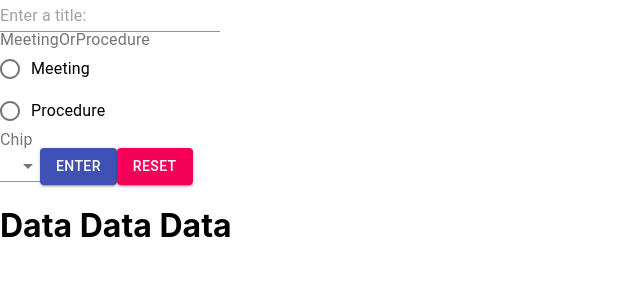
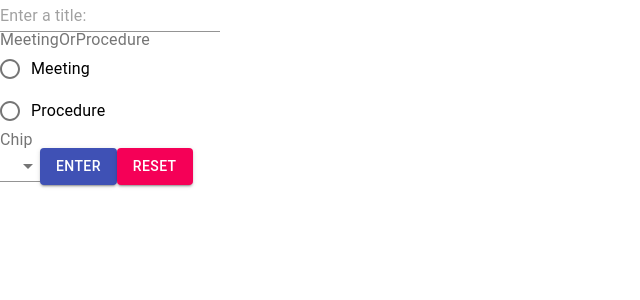
Before and after one commit to ryfranklin/employee-training-log, a React (Create React App) app: page / in a window 1280 px wide. Shown: the top 300 px of the page, without its empty margins (0-640 px from the left). Built offline with nearby package versions, Linux system fonts and the light colour scheme.

Commit message:
pass store state to data grid component

```diff
--- a/src/components/meetingProcedure/meetingProcedure.Component.jsx
+++ b/src/components/meetingProcedure/meetingProcedure.Component.jsx
@@ -1,6 +1,7 @@
 import React from 'react'
 import MeetingProcedureForm from './meetingProcedure.Form';
-import MeetingProcedureDataGrid from './meetingProcedureDataGrid.component';
+import MeetingProcedureDataGridContainer from './meetingProcedureDataGridContainer.component';
+
 class MeetingProcedure extends React.Component {
     constructor(props) {
         super(props);
@@ -9,7 +10,6 @@ class MeetingProcedure extends React.Component {
             message:"",
         }
 
-        this.callbackFunction = this.callbackFunction.bind(this);
         }
 
     callbackFunction = (childData) => {
@@ -20,8 +20,8 @@ class MeetingProcedure extends React.Component {
         return(
             <div>
                 <MeetingProcedureForm />
-                <MeetingProcedureDataGrid parentCallback = {this.callbackFunction} />
-                <p> {this.state.message} </p>
+                <MeetingProcedureDataGridContainer />
+
             </div>
 
         )
--- a/src/components/meetingProcedure/meetingProcedureDataGrid.component.jsx
+++ b/src/components/meetingProcedure/meetingProcedureDataGrid.component.jsx
@@ -1,23 +1,14 @@
 import React from 'react';
-import { connect } from 'react-redux';
 
 
-class meetingProcedureDataGrid extends React.Component {
 
-    render() {
-        return (
-
-            <div>
-                <h1>Data Data Data</h1>
-
-            </div>
-        )
-    }
+function MeetingProcedureDataGrid(props) {
+    return (
+        <div>
+            <h1>{props.employees}</h1>
+            <h1>{props.title}</h1>
+        </div>
+    )
 }
 
-
-const mapStateToProps = (store) => {
-    return {meetingProcedure: store.meetingProcedure}
-}
-
-export default connect(mapStateToProps)(meetingProcedureDataGrid);
+export default MeetingProcedureDataGrid;
--- /dev/null
+++ b/src/components/meetingProcedure/meetingProcedureDataGridContainer.component.jsx
@@ -0,0 +1,17 @@
+import React from 'react';
+import { connect } from 'react-redux';
+import MeetingProcedureDataGrid from '../meetingProcedure/meetingProcedureDataGrid.component'
+
+
+function MeetingProcedureDataGridContainer(props) {
+    return(
+    <MeetingProcedureDataGrid title={props.title} />
+    )}
+
+const mapStateToProps = function(state) {
+    return {
+        title: state.title
+    }
+}
+
+export default connect(mapStateToProps)(MeetingProcedureDataGridContainer);
```
